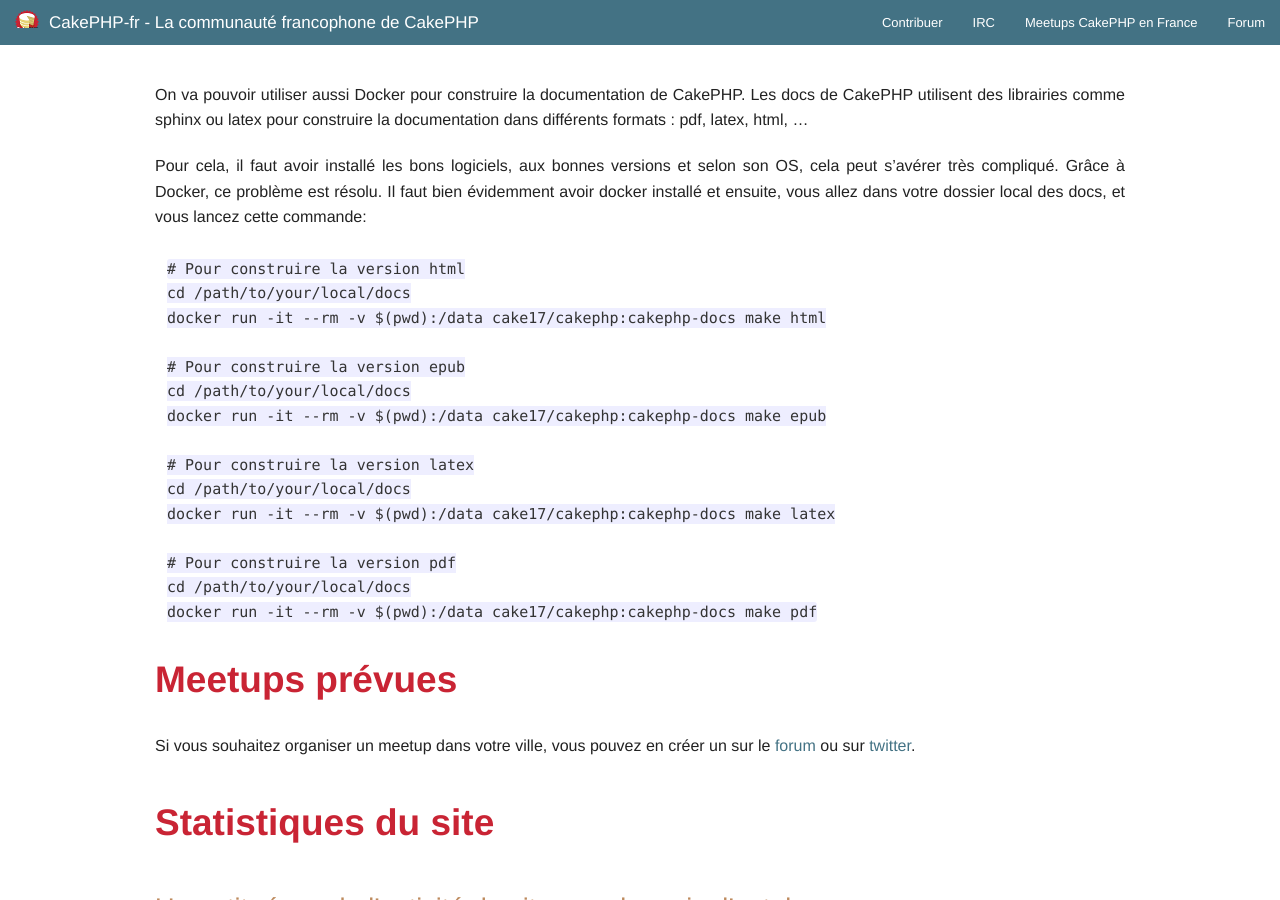
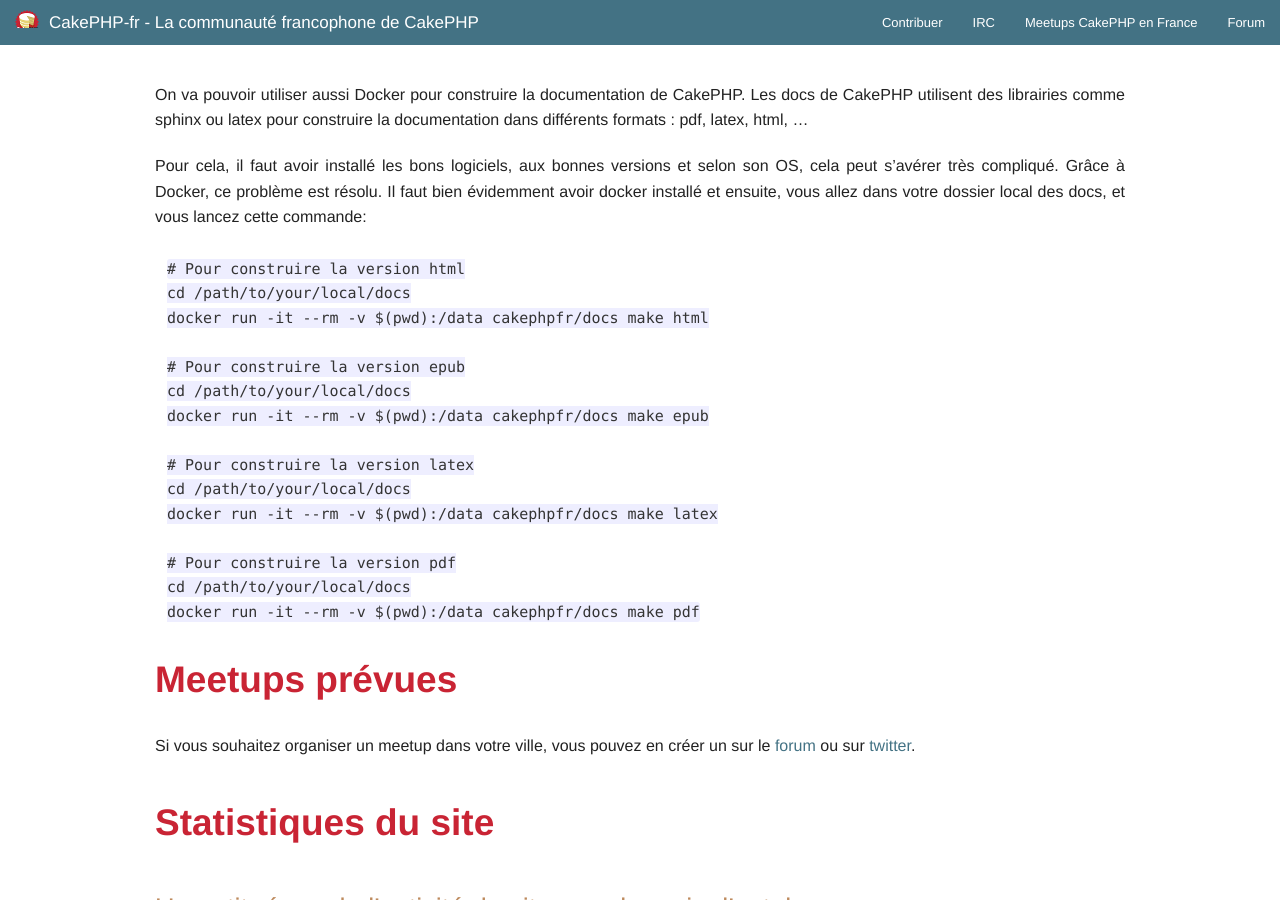
Before and after one commit to cakephp-fr/cakephp-fr.github.io, a Jekyll site: the page built from _posts/2015-11-01-newsletter-novembre-2015.md, in a window 1280 px wide and 900 px high, scrolled down 2798 px. Built offline with Jekyll 4.4.1, drawn with Linux system fonts in a browser that asks for light colours.

Commit message:
update repo refs for cakephpfr dockerhub

```diff
--- a/_posts/2015-11-01-newsletter-novembre-2015.md
+++ b/_posts/2015-11-01-newsletter-novembre-2015.md
@@ -132,19 +132,19 @@
 
     # Pour construire la version html
     cd /path/to/your/local/docs
-    docker run -it --rm -v $(pwd):/data cake17/cakephp:cakephp-docs make html
+    docker run -it --rm -v $(pwd):/data cakephpfr/docs make html
 
     # Pour construire la version epub
     cd /path/to/your/local/docs
-    docker run -it --rm -v $(pwd):/data cake17/cakephp:cakephp-docs make epub
+    docker run -it --rm -v $(pwd):/data cakephpfr/docs make epub
 
     # Pour construire la version latex
     cd /path/to/your/local/docs
-    docker run -it --rm -v $(pwd):/data cake17/cakephp:cakephp-docs make latex
+    docker run -it --rm -v $(pwd):/data cakephpfr/docs make latex
 
     # Pour construire la version pdf
     cd /path/to/your/local/docs
-    docker run -it --rm -v $(pwd):/data cake17/cakephp:cakephp-docs make pdf
+    docker run -it --rm -v $(pwd):/data cakephpfr/docs make pdf
 
 
 Meetups prévues
@@ -187,7 +187,7 @@
     - [Plugin oauth](https://github.com/cakephp-fr/oauth)
     - [Plugin recaptcha](https://github.com/cakephp-fr/recaptcha)
 
-- Auto-promo avec des [Dockerfile](https://hub.docker.com/r/cake17/cakephp/) pour la documentation de CakePHP.
+- Auto-promo avec des [Dockerfile](https://hub.docker.com/r/cakephpfr/docs/) pour la documentation de CakePHP.
 
 - Vous pouvez faire une pull request sur [ce dépôt](https://github.com/cakephp-fr/cakephp-fr.github.io/blob/master/_drafts/2015-12-01-newsletter-decembre-2015.md) pour ajouter les articles, plugins qui pourraient intéresser la communauté
 pour le mois prochain.
```
